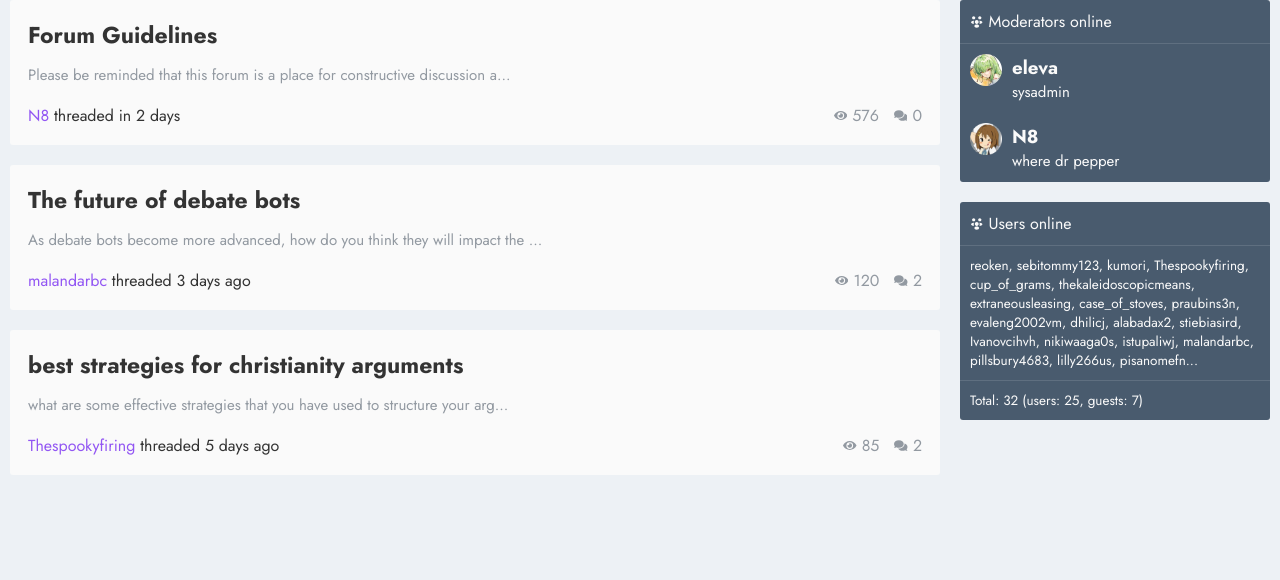
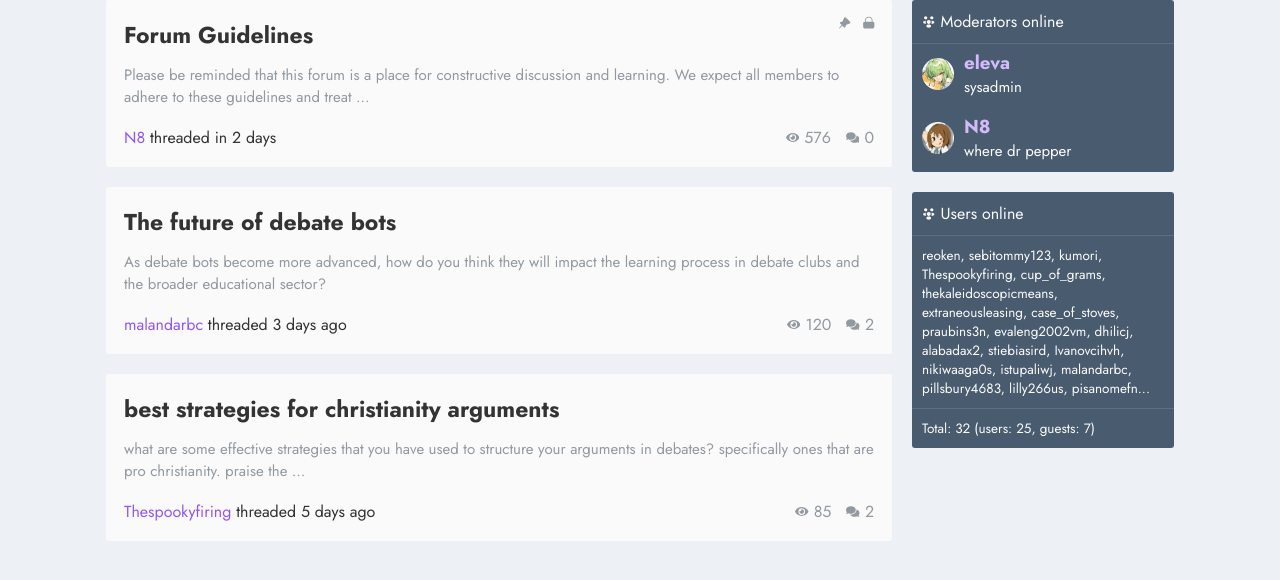
Before and after one commit to 11acc/debatebot-front, a React (Create React App) app: page /forum in a window 1280 px wide. Shown: the top 580 px of the page. Built offline with nearby package versions, Linux system fonts and the light colour scheme.

Commit message:
small missing parts added
some small css changes
added some small missing parts to the forum like the pin and lock icons

```diff
--- a/src/App.js
+++ b/src/App.js
@@ -1,5 +1,5 @@
 
-import React, { useState } from 'react';
+import React from 'react';
 import { BrowserRouter as Router, Routes, Route } from 'react-router-dom';
 import HomePage from './pages/HomePage/HomePage';
 import ForumPage from './pages/ForumPage/ForumPage';
@@ -42,4 +42,6 @@ export default App;
 // navbar
 // threadpage
 // login/singup?
-// fix help
+
+// fix help -> another person
+// diagram generation -> another person hopefully
--- a/src/components/ModsOnline/ModsOnline.css
+++ b/src/components/ModsOnline/ModsOnline.css
@@ -1,7 +1,8 @@
 
 .usr {
     display: flex;
-    padding: 10px;
+    align-items: center;
+    padding: 5px 0px 10px 10px;
 }
 
 .usr .usr_pfp {
@@ -20,7 +21,9 @@
     flex-direction: column;
     padding-left: 10px;
 }
-
+.usr .usr_name {
+    color: var(--main_l_cl);
+}
 .usr .usr_ttl {
     font-size: var(--fs_s);
 }
--- a/src/components/ModsOnline/ModsOnline.js
+++ b/src/components/ModsOnline/ModsOnline.js
@@ -5,17 +5,15 @@ import './ModsOnline.css';
 
 const ModsOnline = ({ name, title, pfp }) => {
     return (
-        <ul className="user_wrp">
-            <li className="usr pretty">
+        <div className="usr">
             <div className="usr_pfp">
-                    <img src={pfp} className="usr_img" />
+                <img src={pfp} className="usr_img" alt={name} />
             </div>
             <div className="usr_naming">
                 <h3 className="usr_name">{name}</h3>
                 <p className="usr_ttl">{title}</p>
             </div>
-            </li>
-        </ul>
+        </div>
     );
 };
 
--- a/src/components/ThreadSnippet/ThreadSnippet.css
+++ b/src/components/ThreadSnippet/ThreadSnippet.css
@@ -21,6 +21,13 @@
     /* white-space: nowrap; */
 }
 
+.ts_god {
+    position: absolute;
+    top: 12px;
+    right: 12px;
+    color: var(--d_grey);
+}
+
 .ts_footer {
     display: flex;
 }
--- a/src/components/ThreadSnippet/ThreadSnippet.js
+++ b/src/components/ThreadSnippet/ThreadSnippet.js
@@ -5,11 +5,13 @@ import moment from 'moment'; // library for formatting date
 import './ThreadSnippet.css';
 import { ReactComponent as EyeIcon } from '../../assets/eye.svg';
 import { ReactComponent as CommentsIcon } from '../../assets/comments.svg';
+import { ReactComponent as Pin } from '../../assets/pin.svg';
+import { ReactComponent as Lock } from '../../assets/lock.svg';
 
 const ThreadSnippet = ({ title, description, author, timestamp, views, comments, pinned, locked }) => {
-    // Only show the first 75 characters of the description
-    const shortDesc = description.length > 75
-        ? `${description.substring(0, 75)}...`
+    // Only show the first 150 characters of the description
+    const shortDesc = description.length > 150
+        ? `${description.substring(0, 150)}...`
         : description;
 
     // Format the timestamp from the user's perspective
@@ -19,6 +21,9 @@ const ThreadSnippet = ({ title, description, author, timestamp, views, comments,
         <div className="thread_snippet">
             <h2 className='ts_title'>{title}</h2>
             <p className='ts_desc'>{shortDesc}</p>
+            <span className='ts_god'>
+                {pinned && <Pin className="icon" />} {locked && <Lock className="icon" />}
+            </span>
             <div className="ts_footer">
                 <p>
                     <span className='ts_author'>{author}</span> threaded {timeAgo}
--- a/src/pages/ForumPage/ForumPage.css
+++ b/src/pages/ForumPage/ForumPage.css
@@ -1,6 +1,12 @@
 
 .f_content {
     width: 100%;
+    display: flex;
+    justify-content: center;
+}
+
+.f_wrp {
+    width: 85%;
     display: flex;
     gap: 0 20px;
     padding: 0 10px;
@@ -12,5 +18,6 @@
 }
 
 .side_content {
+    width: 100%;
     flex: 1; /* takes up 1/4 of the space */
 }
--- a/src/pages/ForumPage/ForumPage.js
+++ b/src/pages/ForumPage/ForumPage.js
@@ -45,6 +45,7 @@ const ForumPage = () => {
         <>
             <Navbar />
             <div className="f_content">
+                <div className='f_wrp'>
                     <div className="f_threads">
                         {threads.map(thread => (
                             <Link to={`/thread/${thread.id}`} key={thread.id}>
@@ -66,6 +67,7 @@ const ForumPage = () => {
                         <OBox usertype="Users" users={usrsOn} />
                     </div>
                 </div>
+            </div>
         </>
     );
 
--- a/src/styles/root.css
+++ b/src/styles/root.css
@@ -33,6 +33,7 @@
     --d4_grey: #495b6e;
 
     --main_cl:  #9256f3;
+    --main_l_cl: #d3bbfa;
 
     --text_color: var(--black);
     --background_color: var(--l_grey);
```
Also changed, not shown: src/assets/lock.svg (added), src/assets/pin.svg (added). Lines whose indentation alone changed are shown as unchanged.
